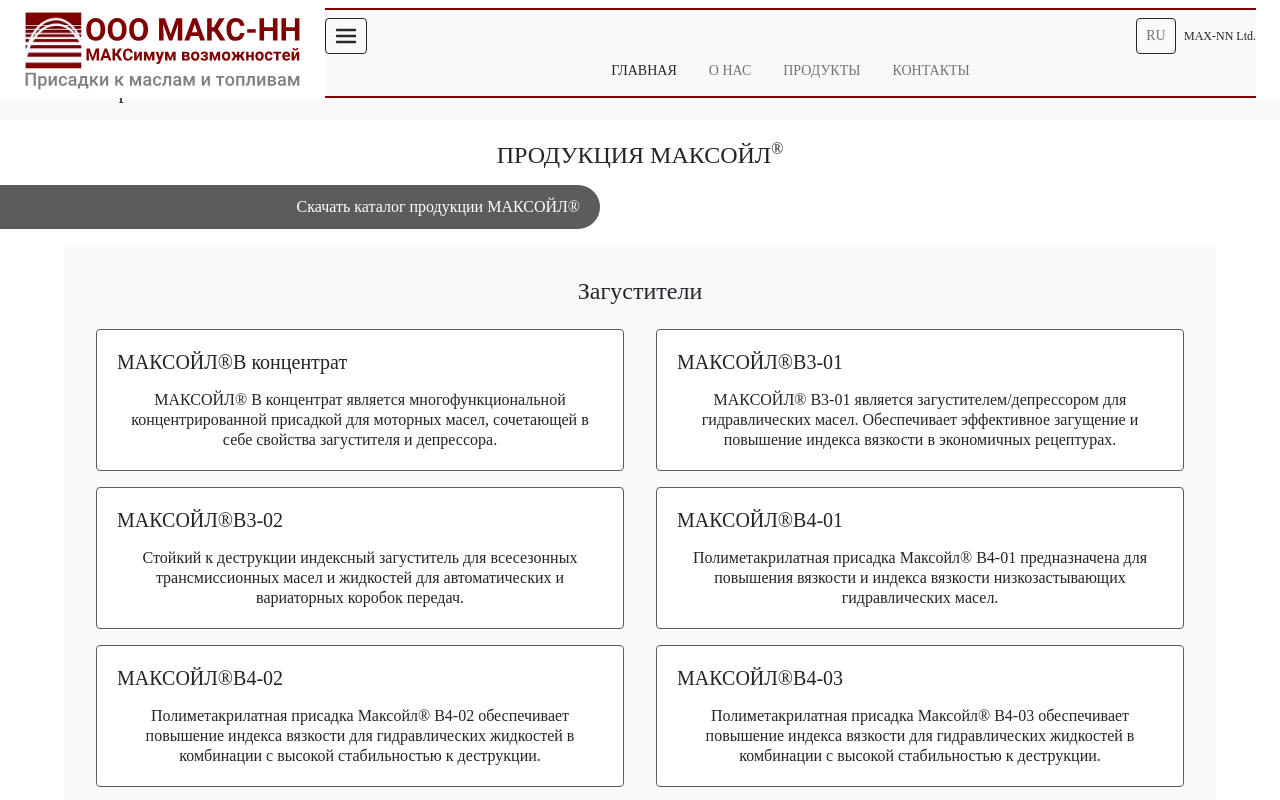
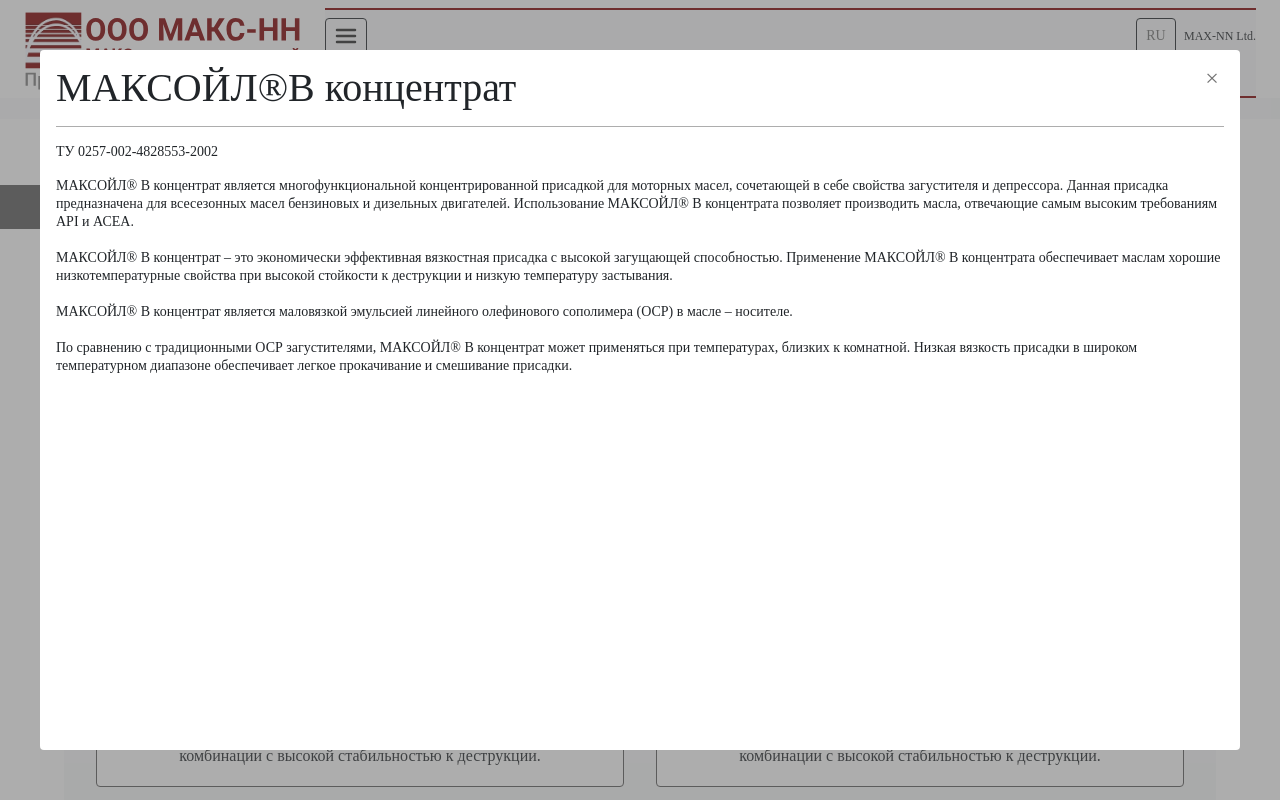
Before and after one commit to Alex-Andr-19/OOOMaksNN-new, a Vue app: page / in a window 1280 px wide. Both pictures are taken after a click on the button 360 px from the left and 1323 px from the top of the page. Shown: the part 923-1723 px from the top of the page. Built offline with nearby package versions, Linux system fonts and the light colour scheme; a web font is replaced by a local one.

Commit message:
feat: Start workon SelectedProduct component

```diff
--- a/index.html
+++ b/index.html
@@ -8,6 +8,7 @@
     </head>
     <body>
         <div id="app"></div>
+        <div id="modalOverlay"></div>
         <script type="module" src="/src/main.ts"></script>
     </body>
 </html>
--- a/src/components/ProductsBlock/ProductsBlock.vue
+++ b/src/components/ProductsBlock/ProductsBlock.vue
@@ -3,6 +3,7 @@
 import { useProductsStore } from "@/stores/productsStore";
 import type { ProductsNames, ProductValue } from "@/types/products";
 import { ref, watch } from "vue";
+import SelectedProduct from "./SelectedProduct/SelectedProduct.vue";
 
 const contentStore = useContentStore();
 const productStore = useProductsStore();
@@ -60,7 +61,15 @@
                 </h3>
 
                 <div class="product-group__list">
-                    <button v-for="el in group" class="product-item">
+                    <button
+                        v-for="el in group"
+                        @click="
+                            productStore.setSelectedProduct(
+                                productStore.getProductNameByTitle(el.title),
+                            )
+                        "
+                        class="product-item"
+                    >
                         <p class="product-item__title MaksNN-text L SemiBold">
                             {{ el.title }}
                         </p>
@@ -72,6 +81,9 @@
             </article>
         </div>
     </section>
+    <Teleport to="#modalOverlay">
+        <SelectedProduct />
+    </Teleport>
 </template>
 
 <style lang="scss" scoped src="./style.scss"></style>
--- /dev/null
+++ b/src/components/ProductsBlock/SelectedProduct/SelectedProduct.vue
@@ -0,0 +1,79 @@
+<script setup lang="ts">
+import { useContentStore } from "@/stores/content";
+import { useProductsStore } from "@/stores/productsStore";
+import type { ProductsNames, ProductValue } from "@/types/products";
+import { computed, onBeforeUnmount, onMounted, ref, watch } from "vue";
+
+const contentStore = useContentStore();
+const productStore = useProductsStore();
+
+const showPopover = ref<boolean>(false);
+
+const selectedProduct = computed<ProductValue>(() =>
+    productStore.getContentByName(
+        productStore.selectedProduct as ProductsNames,
+        contentStore.locale,
+    ),
+);
+
+function hidePopover() {
+    showPopover.value = false;
+}
+
+function handleEscape(ev: KeyboardEvent) {
+    if (ev.code === "Escape") hidePopover();
+}
+
+watch(
+    () => productStore.selectedProduct,
+    () => {
+        if (productStore.selectedProduct !== null) showPopover.value = true;
+    },
+);
+
+watch(showPopover, () => {
+    if (showPopover.value === false) productStore.setSelectedProduct("");
+});
+
+onMounted(() => {
+    window.addEventListener("keydown", handleEscape);
+});
+
+onBeforeUnmount(() => {
+    window.removeEventListener("keydown", handleEscape);
+});
+</script>
+
+<template>
+    <div
+        v-if="productStore.selectedProduct !== null"
+        class="selectedProduct"
+        @click.self="hidePopover"
+    >
+        <div class="selectedProduct__content">
+            <button
+                @click="hidePopover"
+                class="selectedProduct__closeBtn rect-size MaksNN-text XL Bold"
+            >
+                ×
+            </button>
+
+            <div class="product">
+                <h2 class="product__title MaksNN-text H4 Bold">
+                    {{ selectedProduct.title }}
+                </h2>
+
+                <div class="product__content">
+                    <p class="product__info MaksNN-text S">
+                        {{ selectedProduct.subtitle }}
+                    </p>
+                    <p class="product__info MaksNN-text S">
+                        {{ selectedProduct.longDescription }}
+                    </p>
+                </div>
+            </div>
+        </div>
+    </div>
+</template>
+
+<style lang="scss" scoped src="./style.scss"></style>
--- /dev/null
+++ b/src/components/ProductsBlock/SelectedProduct/style.scss
@@ -0,0 +1,76 @@
+.selectedProduct {
+    position: fixed;
+    top: 0;
+    left: 0;
+
+    display: flex;
+    justify-content: center;
+    align-items: center;
+
+    width: 100dvw;
+    height: 100dvh;
+
+    background-color: rgb(from var(--background-tetriary) r g b / 0.5);
+
+    color: var(--text-accent-2);
+
+    z-index: 101;
+
+    &__content {
+        position: relative;
+
+        width: min(1200px, 100dvw);
+        min-height: min(700px, 100dvw);
+
+        padding: 16px;
+
+        background-color: var(--background-primary);
+        border-radius: 4px;
+    }
+
+    &__closeBtn {
+        position: absolute;
+        top: 16px;
+        right: 16px;
+
+        display: flex;
+        justify-content: center;
+        align-items: center;
+
+        border: none;
+
+        color: var(--text-secondary);
+
+        &:hover {
+            background: transparent;
+
+            color: var(--text-primary);
+        }
+    }
+}
+
+.product {
+    display: flex;
+    flex-direction: column;
+    gap: 16px;
+
+    color: var(--text-primary);
+
+    &__title {
+        max-width: 95%;
+    }
+
+    &__content {
+        display: flex;
+        flex-direction: column;
+        gap: 16px;
+
+        padding-top: 16px;
+
+        border-top: 1px solid rgb(from var(--background-tetriary) r g b / 0.5);
+    }
+
+    &__info {
+        white-space: pre-line;
+    }
+}
--- a/src/stores/productsStore.ts
+++ b/src/stores/productsStore.ts
@@ -7,10 +7,39 @@
 export const useProductsStore = defineStore("products", () => {
     const content = ref<Producti18nType>(i18n);
     const productNames = Object.keys(content.value) as ProductsNames[];
+    const selectedProduct = ref<ProductsNames | null>(null);
 
     function getContentByName(name: ProductsNames, locale: LocaleType) {
         return content.value[name][locale];
     }
 
-    return { productNames, getContentByName };
+    function setSelectedProduct(name: ProductsNames | "") {
+        if (name !== "") {
+            selectedProduct.value = name;
+        } else {
+            selectedProduct.value = null;
+        }
+    }
+
+    function getProductNameByTitle(title: string) {
+        let res: ProductsNames | undefined;
+
+        let key: ProductsNames;
+        for (key in content.value) {
+            if (content.value[key].ru.title === title || content.value[key].en.title === title) {
+                res = key;
+                break;
+            }
+        }
+
+        return res || "";
+    }
+
+    return {
+        productNames,
+        selectedProduct,
+        getContentByName,
+        setSelectedProduct,
+        getProductNameByTitle,
+    };
 });
```
